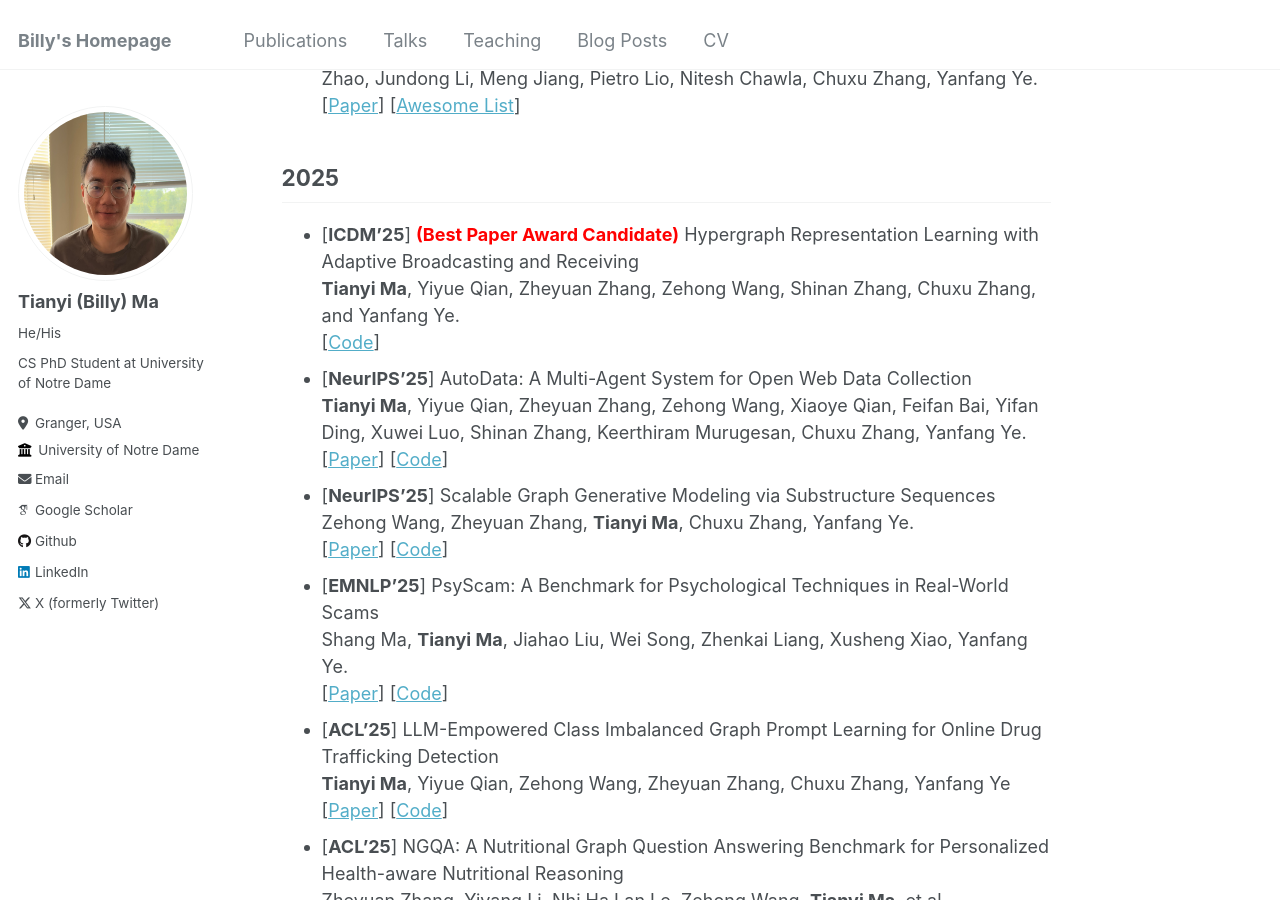
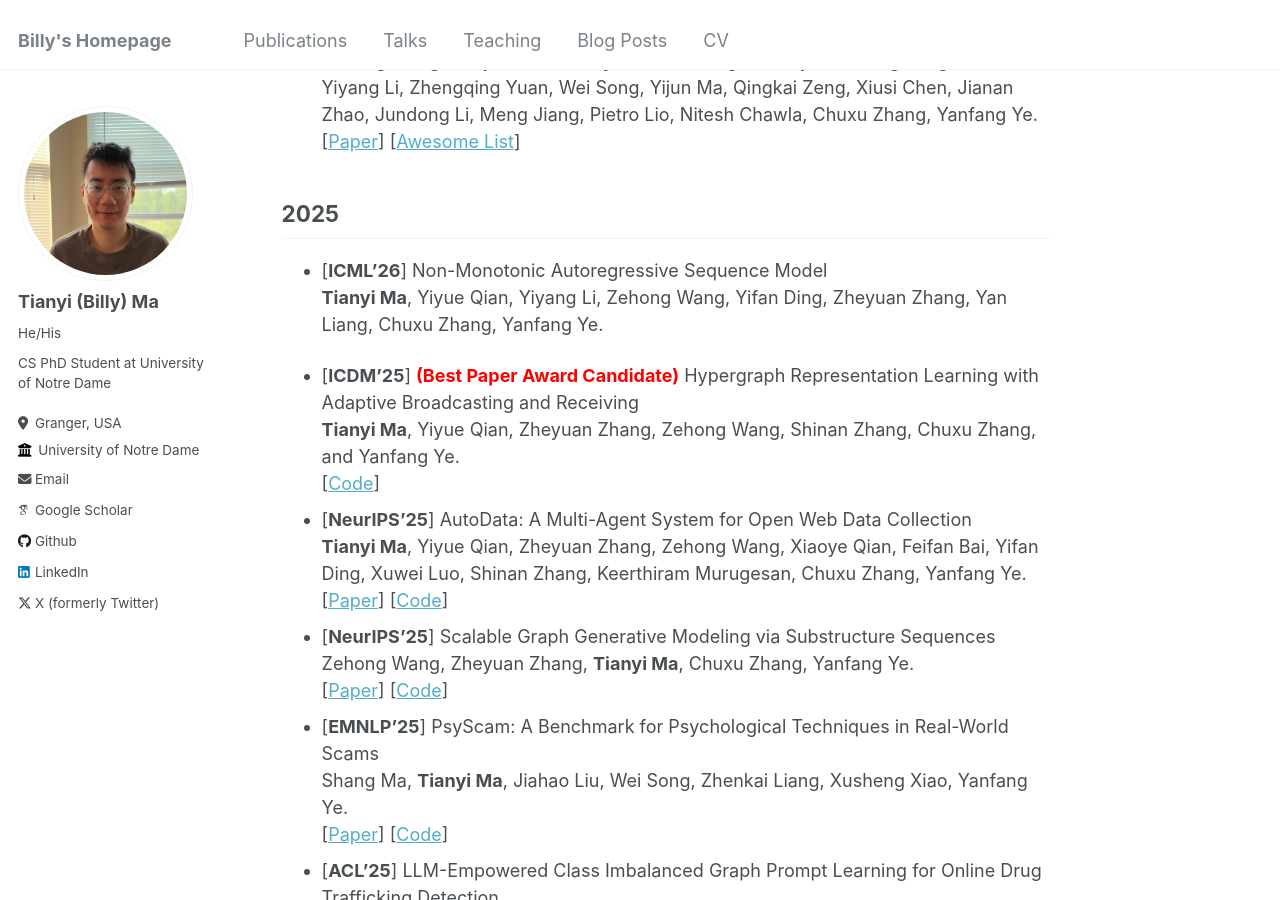
Before and after one commit to Tianyi-Billy-Ma/Tianyi-Billy-Ma.github.io, a Jekyll site: the page built from _pages/about.md, in a window 1280 px wide and 900 px high, scrolled down 1635 px. Built offline with Jekyll 4.4.1, drawn with Linux system fonts in a browser that asks for light colours; some web fonts are replaced; some of the changed text lies outside the part shown.

Commit message:
Add recent publication updates to the about page and include new .DS_Store files

```diff
--- a/_pages/about.md
+++ b/_pages/about.md
@@ -14,6 +14,7 @@ My research fields fail in graph/hypergraph Learning and its application with La
 
 # News
 
+- [2026.04] One first-authored paper N-MARS is accepted by ICML'26.
 - [2025.12] We release beta version of AutoData. [Link](https://github.com/Tianyi-Billy-Ma/AutoData)
 - [2025.11] Our paper on Hypergraph Representation Learning with Adaptive Broadcasting and Receiving was selected as **Best Paper Award Candidate** in ICDM'25.
 
@@ -50,6 +51,9 @@ My research fields fail in graph/hypergraph Learning and its application with La
   [[Paper](https://arxiv.org/abs/2505.15116)] [[Awesome List](https://github.com/Zehong-Wang/Awesome-Foundation-Models-on-Graphs)]
 
 ## 2025
+
+- [**ICML'26**] Non-Monotonic Autoregressive Sequence Model\
+  **Tianyi Ma**, Yiyue Qian, Yiyang Li, Zehong Wang, Yifan Ding, Zheyuan Zhang, Yan Liang, Chuxu Zhang, Yanfang Ye.
 
 - [**ICDM'25**] **<font color='red'>(Best Paper Award Candidate)</font>** Hypergraph Representation Learning with Adaptive Broadcasting and Receiving\
   **Tianyi Ma**, Yiyue Qian, Zheyuan Zhang, Zehong Wang, Shinan Zhang, Chuxu Zhang, and Yanfang Ye.\
```
Also changed, not shown: 4 other files.
